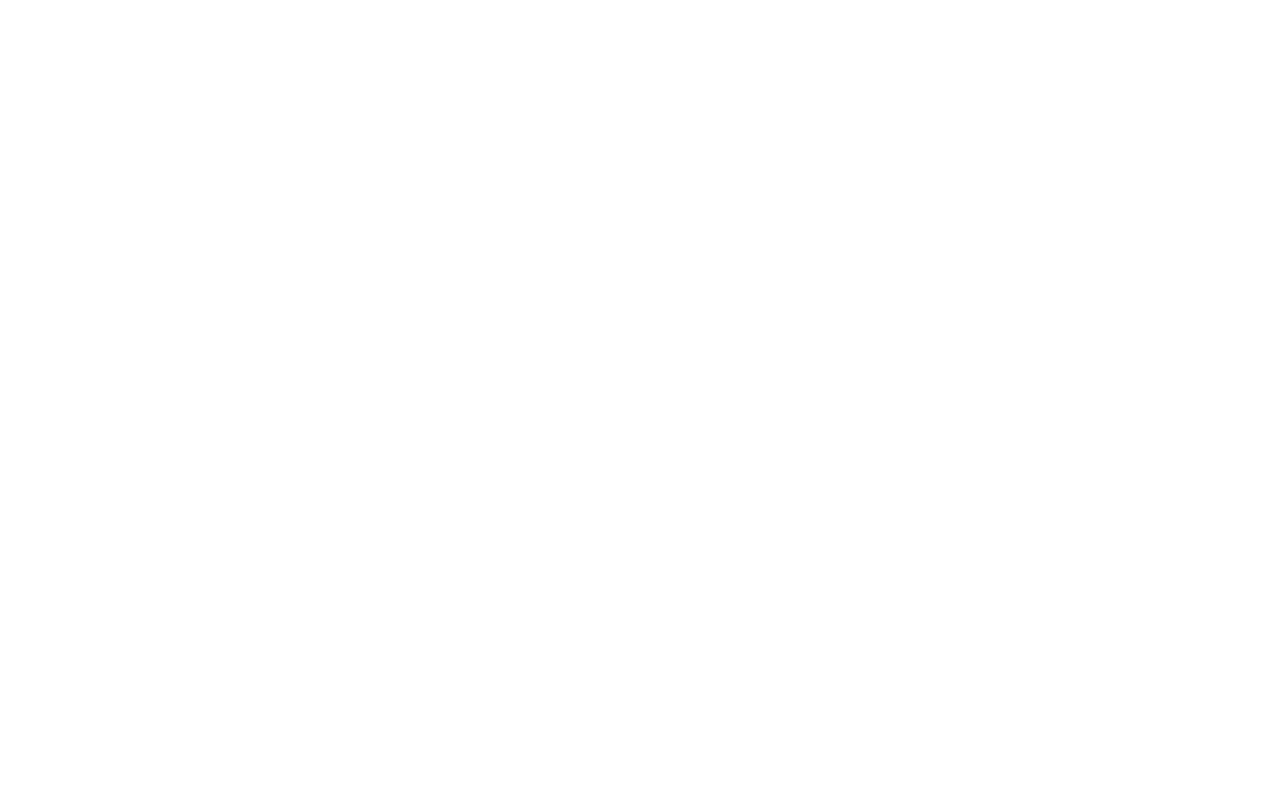
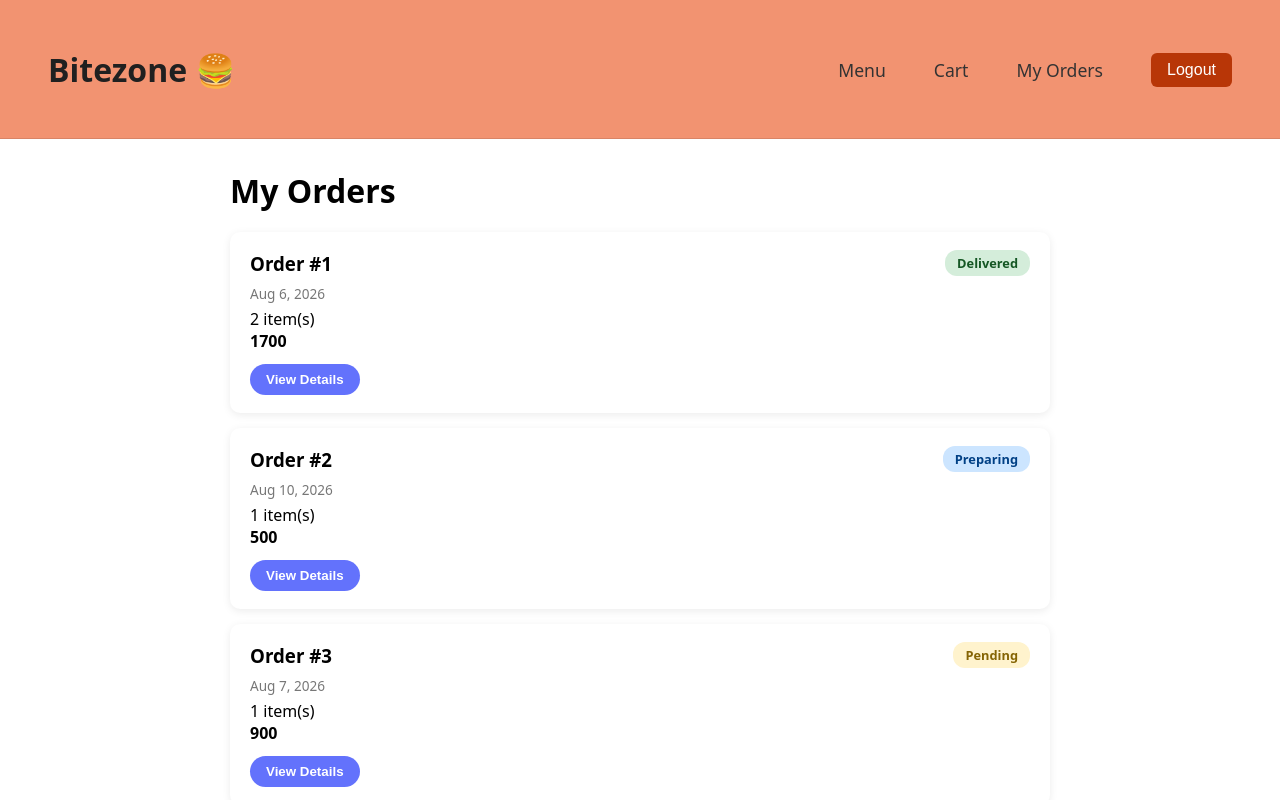
Before and after one commit to Eisha373/Bitezone, a React (Vite) app: page /my-orders in a window 1280 px wide. Before the commit this address had no page. Shown: the top 800 px of the page. Built offline with nearby package versions, Linux system fonts and the light colour scheme.

Commit message:
removed order-tracking page, as all of its basic functions are handled by orderCard,added DummyOrders,OrderCard,MyOrder,gave styling to the pages and rendered on the UI

```diff
--- a/src/App.jsx
+++ b/src/App.jsx
@@ -5,11 +5,13 @@
 import {Home} from "./pages/customer/Home";
 import {Cart} from "./pages/customer/Cart";
 import {Checkout} from "./pages/customer/Checkout";
+import { MyOrders } from "./pages/customer/MyOrders";
 import "./auth.css";
 import "./home.css";
 import "./navbar-footer.css";
 import "./cart.css";
 import "./checkout.css";
+import "./order.css";
 
 function App()
 {
@@ -23,6 +25,7 @@
   <Route path="/logout" element={<Logout/>}/>
   <Route path="/cart" element={<Cart/>}/>
   <Route path="/checkout"element={<Checkout/>}/>
+  <Route path="/my-orders" element={<MyOrders />} />
   </Routes>
   </BrowserRouter>
   );
--- a/src/components/OrderCard.jsx
+++ b/src/components/OrderCard.jsx
@@ -0,0 +1,20 @@
+import {Link} from "react-router-dom";
+
+export function OrderCard({order}){
+return(
+    <div className="order-card">
+      <div className="order-card-header">
+        <h3>Order #{order.id}</h3>
+        <span className={`status-badge status-${order.status.toLowerCase().replace(" ","-")}`}>
+            {order.status}
+        </span>
+      </div>
+      <p className="order-date">{order.date}</p>
+      <p className="order-summary">{order.items.length} item(s)</p>
+      <p className="order-total">{order.totalPrice}</p>
+      <Link to={`/order-tracking/${order.id}`}>
+        <button className="view-details-btn">View Details</button>
+      </Link>
+    </div>
+);
+}
--- /dev/null
+++ b/src/data/DummyOrders.js
@@ -0,0 +1,30 @@
+export const dummyOrders = [
+  {
+    id: 1,
+    date: "Aug 6, 2026",
+    items: [
+      { name: "Patty Burger", quantity: 2 },
+      { name: "Fajita Pizza", quantity: 1 },
+    ],
+    totalPrice: 1700,
+    status: "Delivered",
+  },
+  {
+    id: 2,
+    date: "Aug 10, 2026",
+    items: [
+      { name: "Nuggets", quantity: 1 },
+    ],
+    totalPrice: 500,
+    status: "Preparing",
+  },
+  {
+    id: 3,
+    date: "Aug 7, 2026",
+    items: [
+      { name: "Grilled Sandwich", quantity: 2 },
+    ],
+    totalPrice: 900,
+    status: "Pending",
+  },
+];
--- /dev/null
+++ b/src/order.css
@@ -0,0 +1,77 @@
+.orders-container {
+  padding: 30px 40px;
+  max-width: 900px;
+  margin: 0 auto;
+}
+
+.orders-container h1 {
+  margin-bottom: 20px;
+}
+
+.orders-list {
+  display: flex;
+  flex-direction: column;
+  gap: 15px;
+}
+
+.order-card {
+  background: white;
+  border-radius: 10px;
+  box-shadow: 0 2px 8px rgba(0, 0, 0, 0.08);
+  padding: 18px 20px;
+}
+
+.order-card-header {
+  display: flex;
+  justify-content: space-between;
+  align-items: center;
+  margin-bottom: 8px;
+}
+
+.order-date {
+  color: #777;
+  font-size: 0.85rem;
+  margin-bottom: 5px;
+}
+
+.order-items-summary {
+  color: #444;
+  margin-bottom: 5px;
+}
+
+.order-total {
+  font-weight: 600;
+  margin-bottom: 12px;
+}
+
+.view-details-btn {
+  background-color: #6372fc;
+  color: white;
+  border: none;
+  padding: 8px 16px;
+  border-radius: 20px;
+  cursor: pointer;
+  font-weight: 600;
+}
+
+.status-badge {
+  padding: 4px 12px;
+  border-radius: 12px;
+  font-size: 0.8rem;
+  font-weight: 600;
+}
+
+.status-pending {
+  background-color: #fff3cd;
+  color: #856404;
+}
+
+.status-preparing {
+  background-color: #cce5ff;
+  color: #004085;
+}
+
+.status-delivered {
+  background-color: #d4edda;
+  color: #155724;
+}
--- a/src/pages/customer/MyOrders.jsx
+++ b/src/pages/customer/MyOrders.jsx
@@ -0,0 +1,31 @@
+import {OrderCard} from "../../components/OrderCard";
+import { Navbar } from "../../components/Navbar";
+import { Footer } from "../../components/Footer";
+import {dummyOrders} from "../../data/DummyOrders";
+import "../../order.css";
+
+export function MyOrders() {
+  const hasOrders = dummyOrders.length > 0;
+
+  return (
+    <div>
+      <Navbar />
+
+      <div className="orders-container">
+        <h1>My Orders</h1>
+
+        {hasOrders ? (
+          <div className="orders-list">
+            {dummyOrders.map((order) => (
+              <OrderCard key={order.id} order={order} />
+            ))}
+          </div>
+        ) : (
+          <p className="empty-state">You haven't placed any orders yet.</p>
+        )}
+      </div>
+
+      <Footer />
+    </div>
+  );
+}
```
Also changed, not shown: src/components/Button.jsx (deleted), src/pages/customer/OrderTracking.jsx (deleted).
